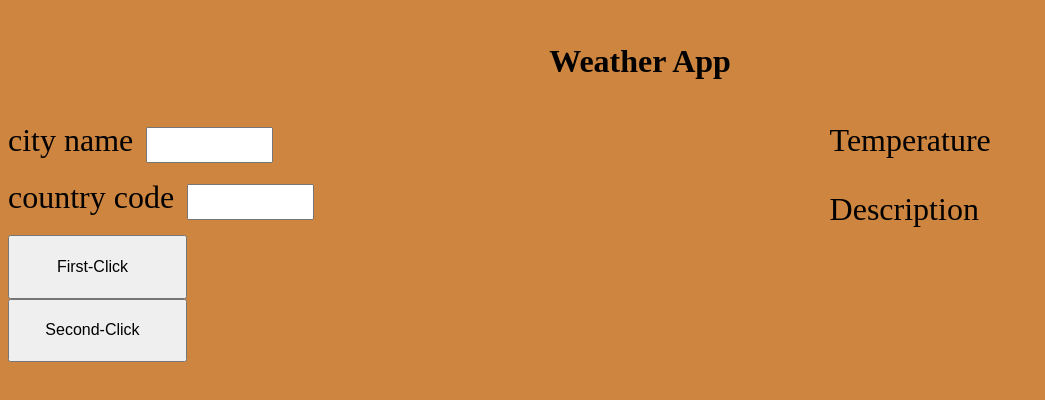
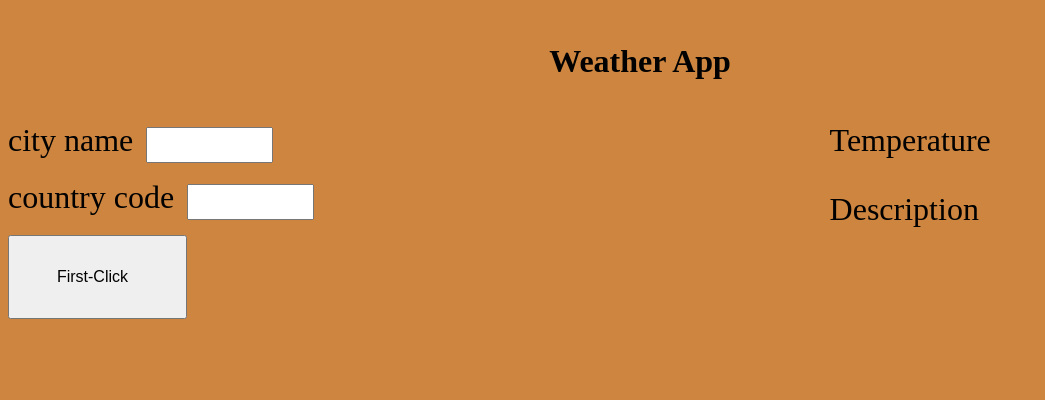
Before and after one commit to Boby900/weather-app, a plain HTML site: page index.html in a window 1280 px wide. Shown: the whole page, without its empty margins (0-1045 px from the left). Drawn offline with Linux system fonts and the light colour scheme.

Commit message:
Update index.html

```diff
--- a/index.html
+++ b/index.html
@@ -20,7 +20,7 @@
       <input type="text" id="country-code">
     </div>
     <button id="search">First-Click</button>
-    <button id="final">Second-Click</button>
+<!--     <button id="final">Second-Click</button> -->
   </div>
   <div id="second-div">
   <p>Temperature <span id="temperature"></span></p>
```
